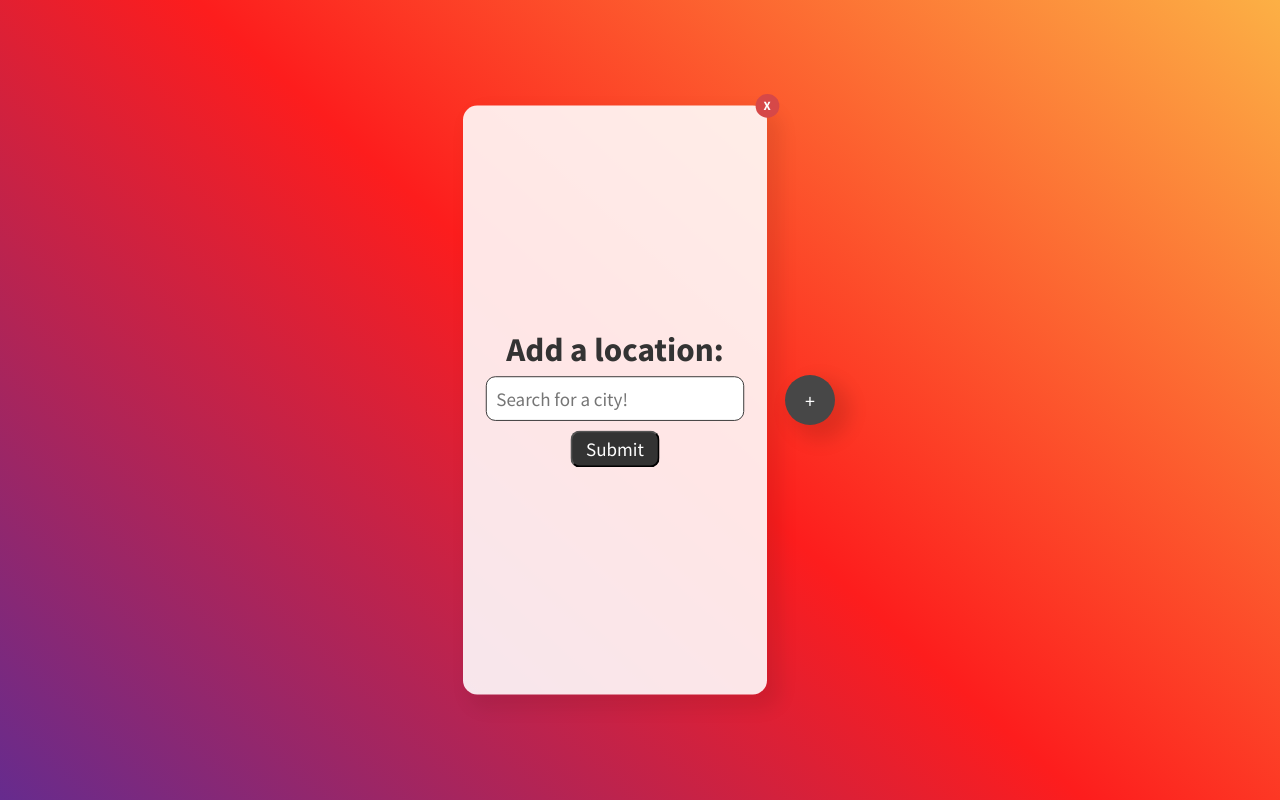
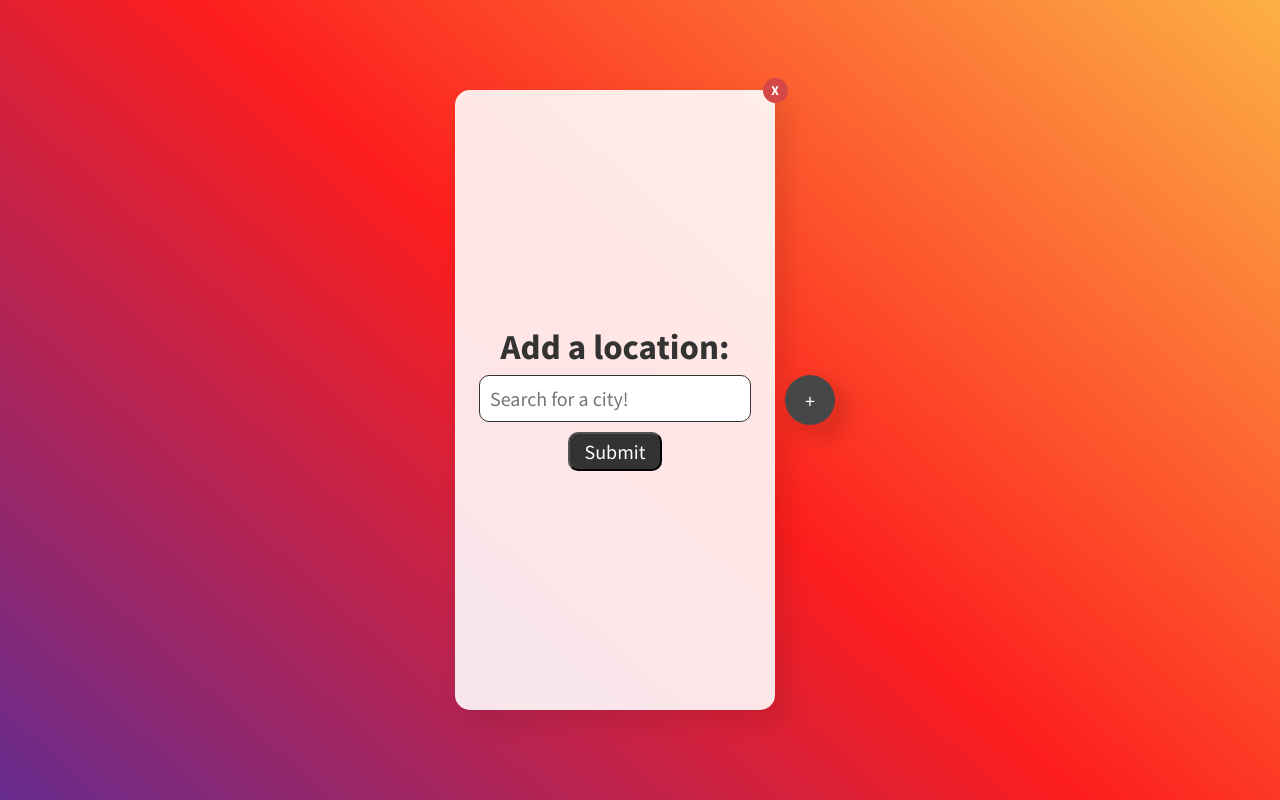
Before and after one commit to bingland/WeatherApp, a React (Create React App) app: page / in a window 1280 px wide. Built offline with nearby package versions, Linux system fonts and the light colour scheme; the HTML template or start-up script is replaced by a standard one.

Commit message:
Deployed to netlify url

```diff
--- a/src/App.css
+++ b/src/App.css
@@ -88,7 +88,7 @@
   box-shadow: 10px 10px 19px 5px rgba(0,0,0,0.08);
   cursor: pointer;
   flex: 0 0 auto;
-  transform: scale(0.95)
+  /* transform: scale(0.95) */
 }
 
 .activatedCard {
```
Also changed, not shown: 1 other file (tests, documents, lock files or other folders).
